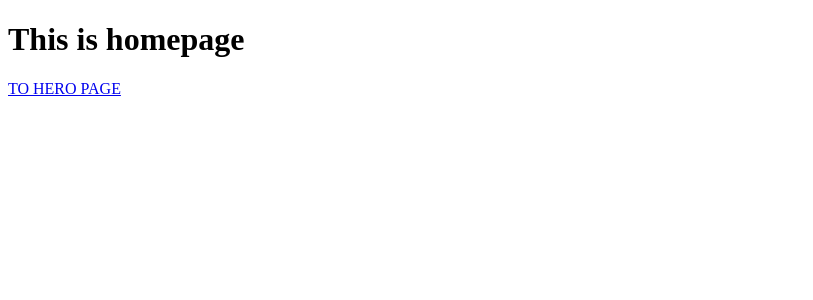
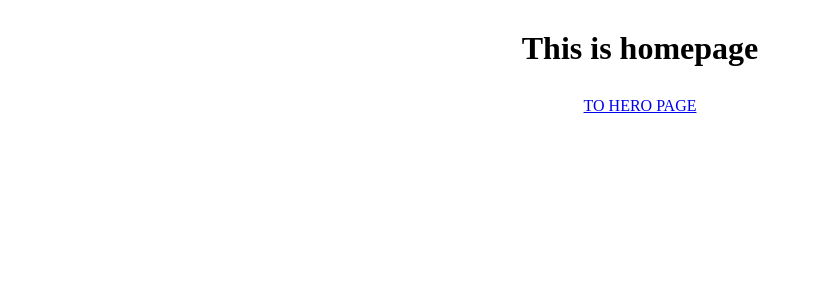
Before and after one commit to yu-tzi/hahow-intetview-project, a Next.js app: page / in a window 1280 px wide. Shown: the top 300 px of the page, without its empty margins (0-813 px from the left). Built offline with nearby package versions, Linux system fonts and the light colour scheme.

Commit message:
feat: adjust page index

```diff
--- a/src/pages/index.tsx
+++ b/src/pages/index.tsx
@@ -1,18 +1,29 @@
 import Head from 'next/head'
 import Link from 'next/link'
+import styled from 'styled-components'
+
+const Title = styled.h1`
+  margin: 30px;
+  text-align: center;
+`
+const LinkButton = styled.div`
+  text-align: center;
+`
 
 export default function Home() {
   return (
     <>
       <Head>
-        <title>Create Next App</title>
-        <meta name="description" content="Generated by create next app" />
+        <title>Applicant project assignment by Yutzi</title>
+        <meta name="description" content="Project assignment required for applicants to submit" />
         <meta name="viewport" content="width=device-width, initial-scale=1" />
         <link rel="icon" href="/favicon.ico" />
       </Head>
       <main>
-        <h1>This is homepage</h1>
-        <Link href={`/heroes`}>TO HERO PAGE</Link>
+        <Title>This is homepage</Title>
+        <Link href={`/heroes`}>
+          <LinkButton>TO HERO PAGE</LinkButton>
+        </Link>
       </main>
     </>
   )
```
